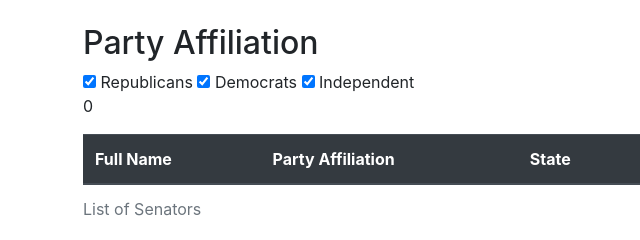
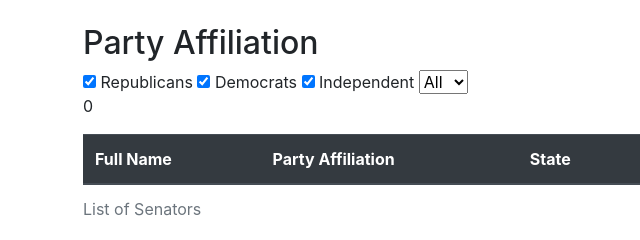
Before and after one commit to ZoltanSzokodi/Transparent-Government-Project, a website built with webpack: page senate-data.html in a window 1280 px wide. Shown: the part 810-1050 px from the top of the page, 2-642 px from the left. Built offline with nearby package versions, Linux system fonts and the light colour scheme.

Commit message:
render states function prototype added

```diff
--- a/JS/main.js
+++ b/JS/main.js
@@ -37,6 +37,7 @@ const toggleFunctions = () => {
     const checkboxes = document.querySelectorAll('.checkbox');
     const t_body = document.querySelector(".members-table_tbody");
     let checkBoxArr = ["R", "D", "I"];
+    let statesArr = ["All", "AK", "AL", "AR", "AZ", "All", "CA", "CO", "CT", "DE", "FL", "GA", "HI", "IA", "ID", "IL", "IN", "KS", "KY", "LA", "MA", "MD", "ME", "MI", "MN", "MO", "MS", "MT", "NC", "ND", "NE", "NH", "NJ", "NM", "NV", "NY", "OH", "OK", "OR", "PA", "RI", "SC", "SD", "TN", "TX", "UT", "VA", "VT", "WA", "WI", "WV", "WY"];
 
     checkboxes.forEach(c => {
       c.addEventListener('click', e => {
@@ -52,6 +53,7 @@ const toggleFunctions = () => {
       });
     })
 
+    renderStateSelect(statesArr);
     renderMembersTable(arrOfMembersPerChamber, checkBoxArr);
 
   } else if (houseAttendancePage) {
@@ -105,13 +107,22 @@ const toggleFunctions = () => {
 }
 
 // VIEW---------------------------------------------------
+const renderStateSelect = (stArr) => {
+  const select = document.getElementById("table-state-select");
+
+  stArr.forEach(state => {
+    let option = document.createElement("option");
+    option.innerHTML = state
+    select.appendChild(option);
+  });
+}
 
 const renderMembersTable = (stats, checkArr) => {
   const t_body = document.querySelector(".members-table_tbody");
   const tableLength = document.querySelector(".table-length");
   let tableCount = 0;
 
-  stats.forEach((mem, i) => {
+  stats.forEach(mem => {
     if (checkArr.includes(mem.party)) {
       let tr = document.createElement("tr");
       tableCount++;
--- a/senate-data.html
+++ b/senate-data.html
@@ -119,6 +119,7 @@
           <input type="checkbox" name="Republicans" value="R" class="checkbox" checked> Republicans
           <input type="checkbox" name="Democrats" value="D" class="checkbox" checked> Democrats
           <input type="checkbox" name="Independent" value="I" class="checkbox" checked> Independent
+          <select id="table-state-select"></select>
         </div>
         <div class="table-length"></div>
         <table id="house-table" class="table table-striped">
```
Also changed, not shown: house-data.html (+1 -0 lines).
